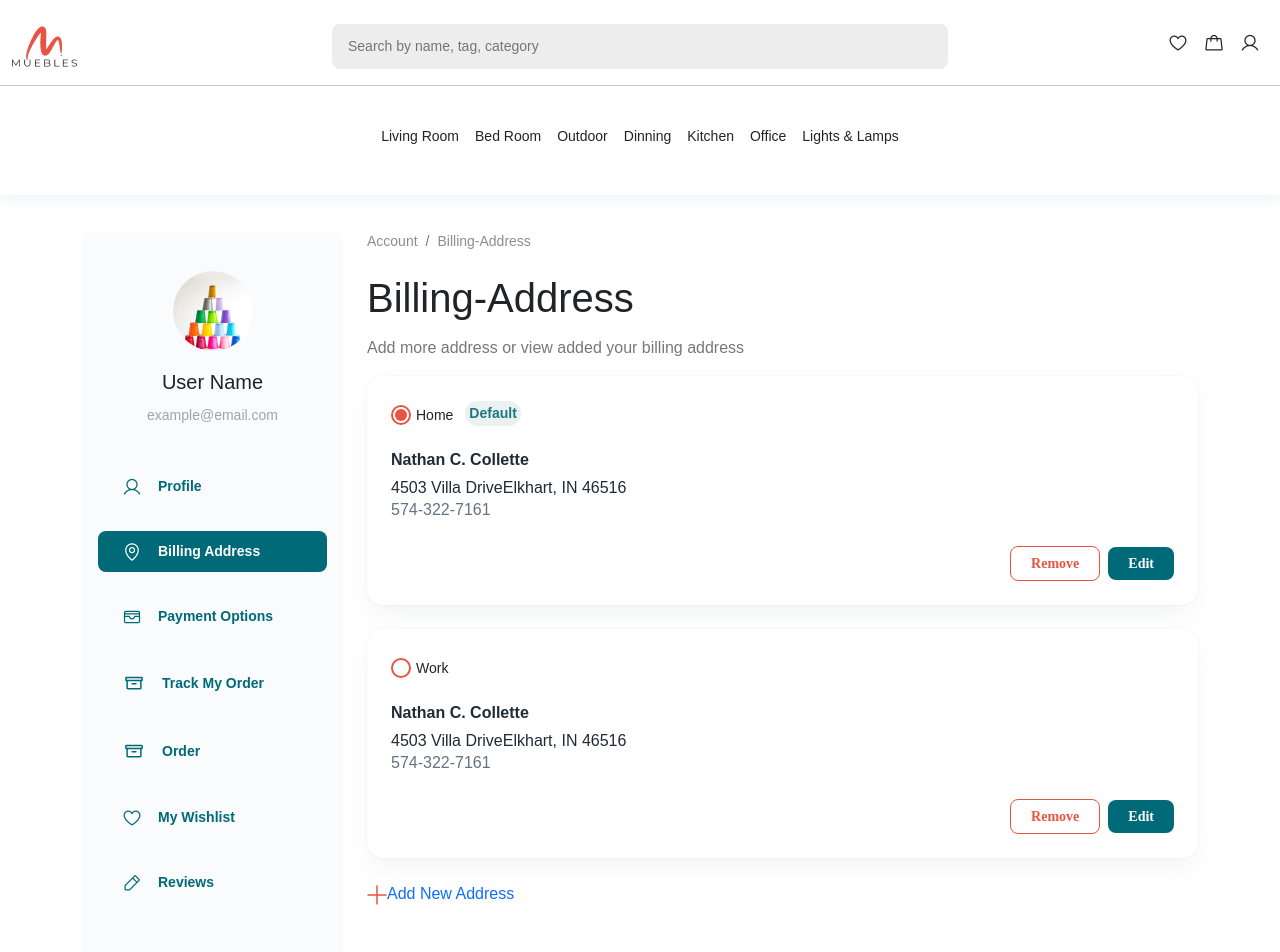
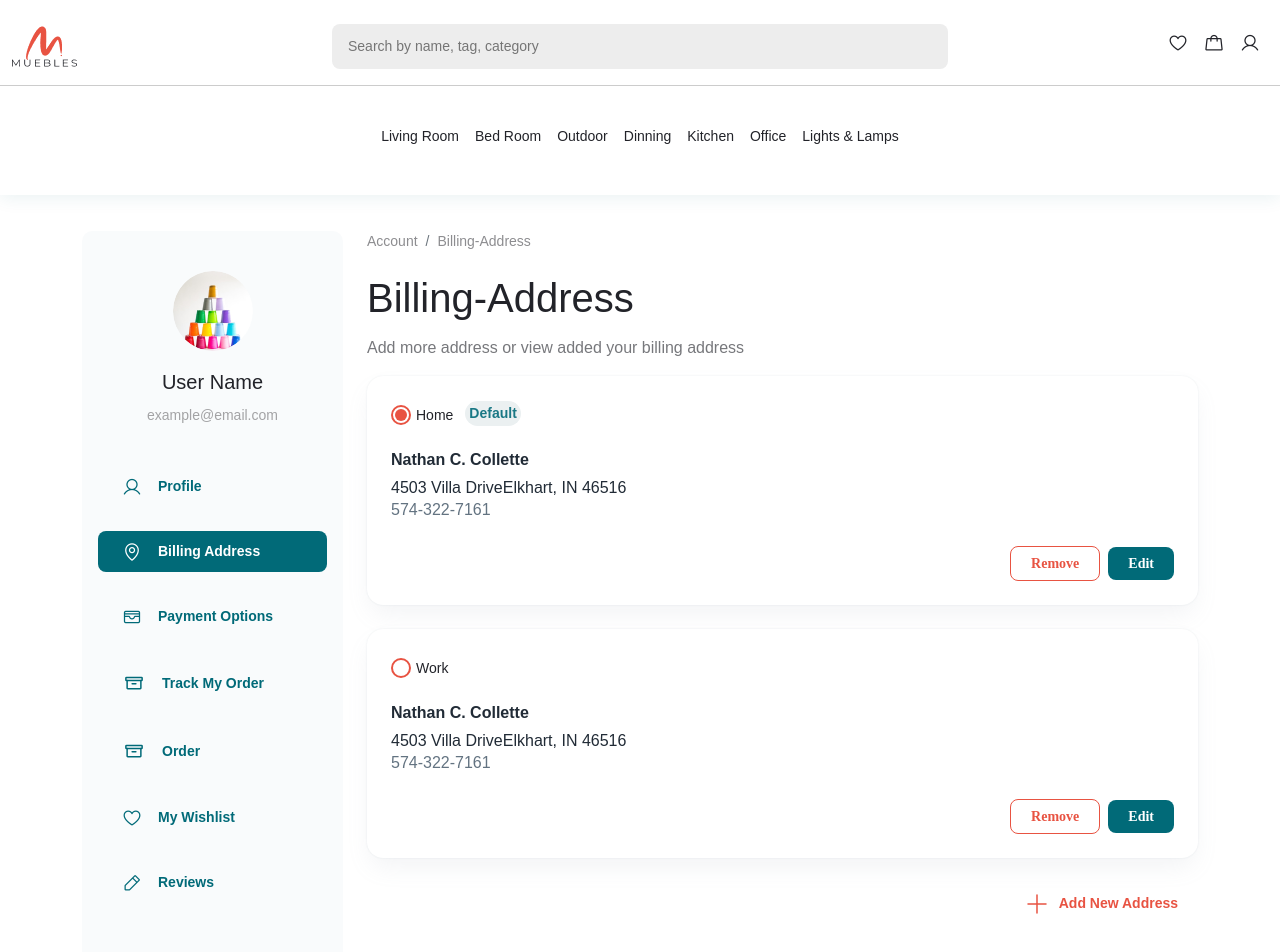
Before and after one commit to shoebabedin/muebles-template-react, a React (Create React App) app: page /billing-address in a window 1280 px wide. Shown: the top 952 px of the page. Built offline with nearby package versions, Linux system fonts and the light colour scheme.

Commit message:
btn design update

```diff
--- a/src/components/Accounts/BillingComponents.js
+++ b/src/components/Accounts/BillingComponents.js
@@ -172,7 +172,7 @@ const BillingComponents = () => {
             </div>
           </div>
           <div className="cart-item-add-more">
-            <Link to="#">
+            <Link to="#" className="add-new-method">
               <span>
                 <svg
                   width="20"
```
